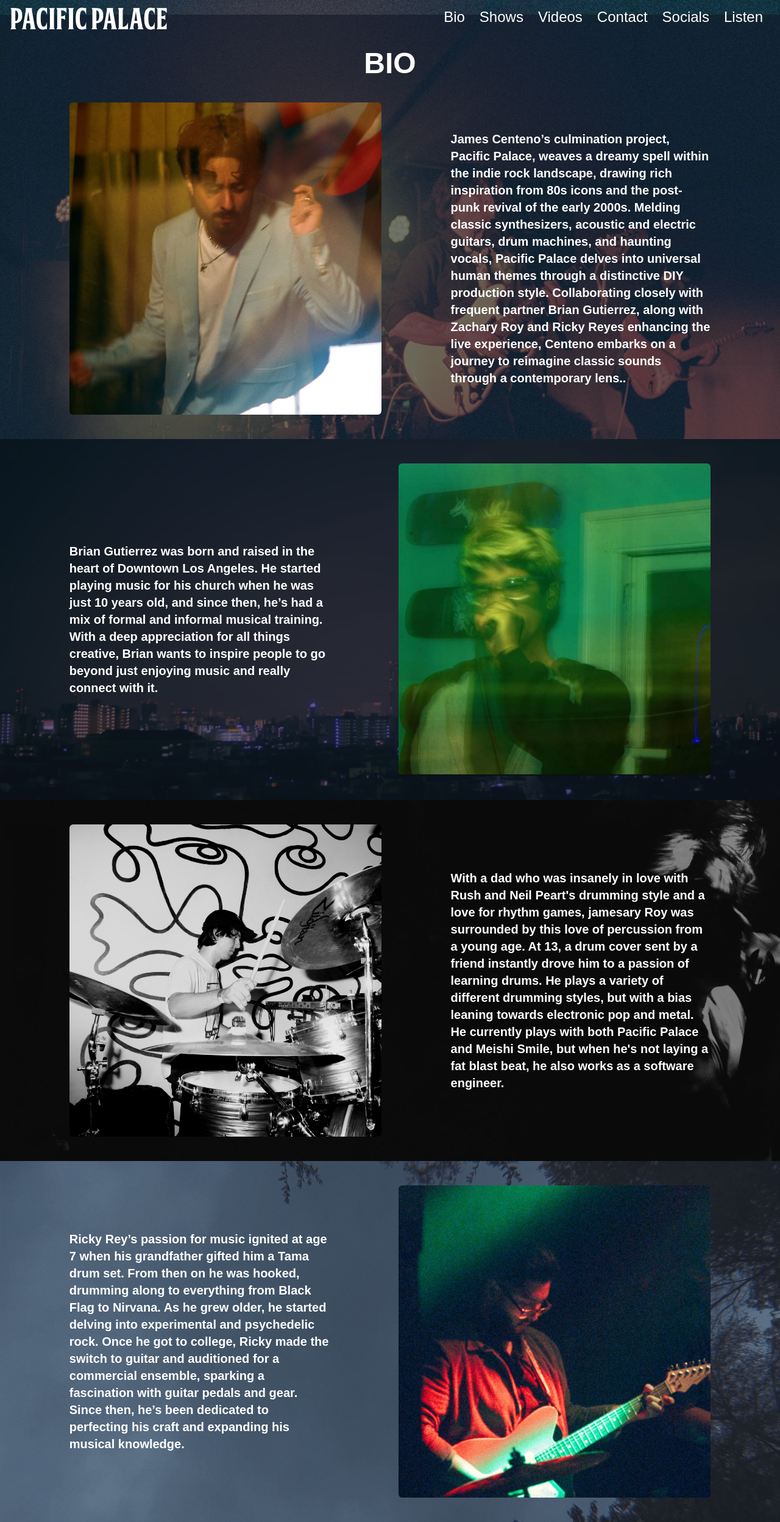
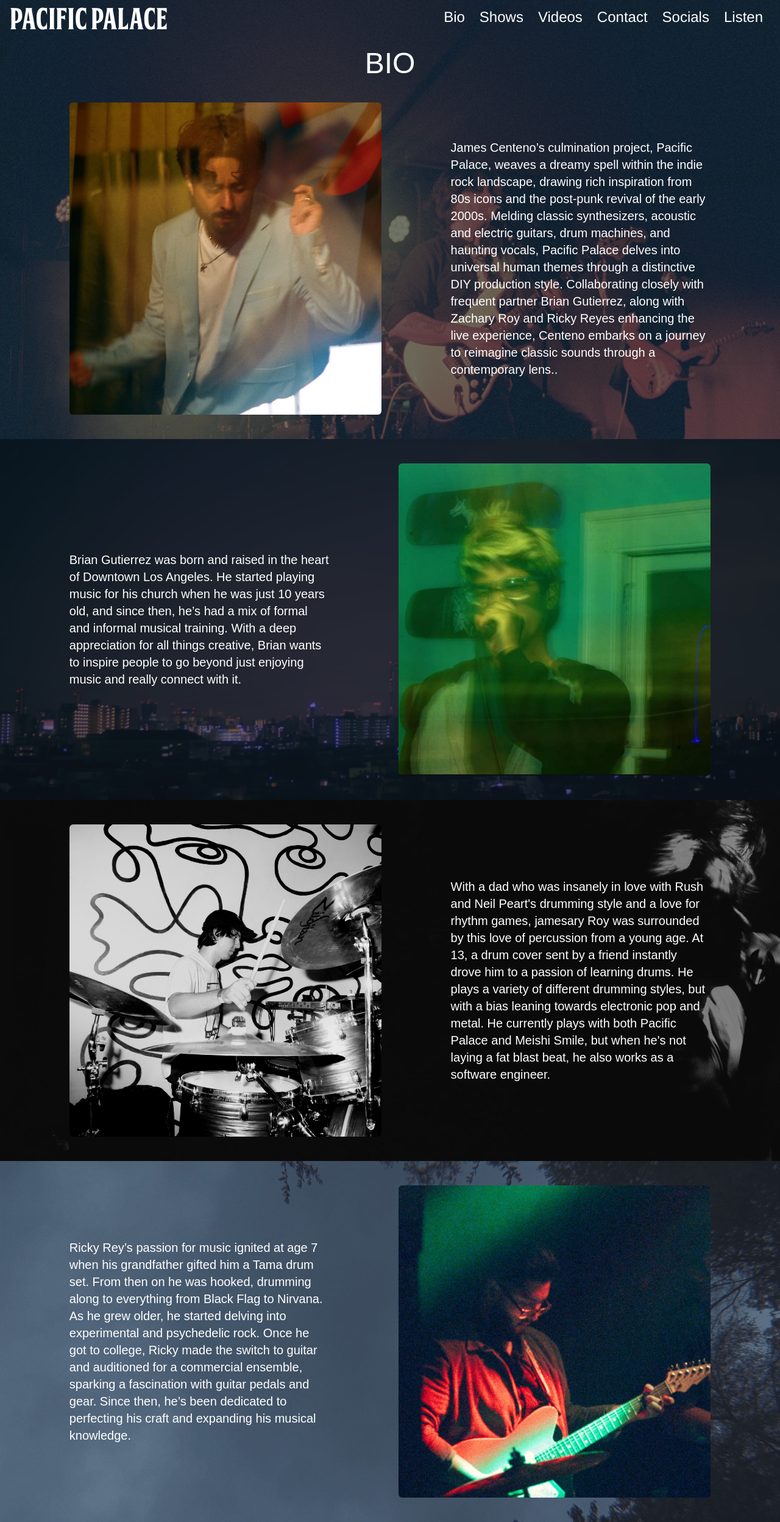
Before and after one commit to falafelrapper/pacificpalace, a React (Vite) app: page /bio in a window 1280 px wide. Shown: the whole page at 61% size. Built offline with nearby package versions, Linux system fonts and the light colour scheme; a web font is replaced by a local one.

Commit message:
changed main font to helvetica, fixed backgrounds for bio, changed text back to non bold

```diff
--- a/src/components/Header.tsx
+++ b/src/components/Header.tsx
@@ -18,7 +18,7 @@ const Header = () => {
   }, [path])
 
   return (
-    <div className="absolute font-arial z-50 flex justify-between px-4 mt-3 w-full animate-fadeInHeader">
+    <div className="absolute font-helvetica z-50 flex justify-between px-4 mt-3 w-full animate-fadeInHeader">
       <Link
         to="/"
         className={`text-5xl select-none font-skorzhen ${
--- a/src/pages/Bio.tsx
+++ b/src/pages/Bio.tsx
@@ -29,11 +29,6 @@ const Bio = () => {
     )
       return
 
-    // const jamesRect = jamesElement.getBoundingClientRect()
-    // const brianRect = brianElement.getBoundingClientRect()
-    // const zachRect = zachElement.getBoundingClientRect()
-    // const rickyRect = rickyElement.getBoundingClientRect()
-
     const scrollPosition = window.scrollY
 
     // const isJamesVisible =
@@ -45,41 +40,17 @@ const Bio = () => {
     // const isRickyVisible =
     //   rickyRect.top < window.innerHeight && rickyRect.bottom >= 0
 
-    // if (isJamesVisible) {
-    const jamesZoomFactor = 0 - scrollPosition / 100 // Adjust this factor as needed
+    const jamesZoomFactor = 0 - scrollPosition / 110
     jamesImageElement.style.transform = `translateY(${jamesZoomFactor}rem)`
-    // } else {
-    // jamesImageElement.style.transform = "translateY(0)"
-    // }
 
-    // if (isBrianVisible) {
-    const brianZoomFactor = 1 + scrollPosition / 10000 // Adjust this factor as needed
+    const brianZoomFactor = 1 + scrollPosition / 10000
     brianImageElement.style.transform = `scale(${brianZoomFactor})`
-    // } else {
-    // brianImageElement.style.transform = "scale(1)"
-    // }
 
-    // if (isbrianVisible) {
-    //   const scrollPosition = window.scrollY
-    //   const zoomFactor = 1 - scrollPosition / 10 // Adjust this factor as needed
-    //   brianImageElement.style.transform = `translateY(${zoomFactor}rem)`
-    // } else {
-    //   brianImageElement.style.transform = "translateY(0rem)"
-    // }
+    const zachZoomFactor = 0 + scrollPosition / 400
+    zachImageElement.style.transform = `translateY(${zachZoomFactor}rem) scale(1.5)`
 
-    // if (isZachVisible) {
-    const zachZoomFactor = 0 + scrollPosition / 400 // Adjust this factor as needed
-    zachImageElement.style.transform = `translateY(${zachZoomFactor}rem) scale(1.5)`
-    // } else {
-    // zachImageElement.style.transform = "translateY(0) scale(1.5)"
-    // }
-
-    // if (isRickyVisible) {
-    const RickyZoomFactor = 1 + scrollPosition / 10000 // Adjust this factor as needed
+    const RickyZoomFactor = 1 + scrollPosition / 10000
     rickyImageElement.style.transform = `scale(${RickyZoomFactor})`
-    // } else {
-    // rickyImageElement.style.transform = "translateY(1)"
-    // }
   }
 
   useEffect(() => {
@@ -92,7 +63,7 @@ const Bio = () => {
   return (
     <>
       <main className="flex flex-col items-center pt-20 text-white animate-fadeIn font-nueHassText">
-        <h1 className="text-5xl font-bold">BIO</h1>
+        <h1 className="text-5xl ">BIO</h1>
         <section
           id="james"
           className="flex flex-col h-fit lg:flex-row items-center justify-evenly py-10 overflow-hidden"
@@ -102,7 +73,7 @@ const Bio = () => {
             src="/img/CIAL.jpg"
             alt="James Centeno"
           />
-          <p className="my-8 w-5/6 lg:w-1/3 text-xl font-bold">
+          <p className="my-8 w-5/6 lg:w-1/3 text-xl ">
             James Centeno’s culmination project, Pacific Palace, weaves a dreamy
             spell within the indie rock landscape, drawing rich inspiration from
             80s icons and the post-punk revival of the early 2000s. Melding
@@ -119,14 +90,14 @@ const Bio = () => {
             src="/img/festival3.jpg"
             alt="Band playing in a dark room"
           />
-          <div className="h-full w-full -z-10 bg-gray-900/60 absolute" />
+          <div className="h-full w-full -z-10 bg-gray-900/60 absolute top-0" />
         </section>
 
         <section
           id="brian"
           className="flex relative flex-col-reverse lg:flex-row items-center justify-evenly py-10 overflow-hidden"
         >
-          <p className="my-8 w-5/6 lg:w-1/3 text-xl font-bold">
+          <p className="my-8 w-5/6 lg:w-1/3 text-xl ">
             Brian Gutierrez was born and raised in the heart of Downtown Los
             Angeles. He started playing music for his church when he was just 10
             years old, and since then, he’s had a mix of formal and informal
@@ -156,7 +127,7 @@ const Bio = () => {
             src="/img/zach_bio.jpg"
             alt="Zachary Roy"
           />
-          <p className="my-8 w-5/6 lg:w-1/3 text-xl font-bold text-wrap">
+          <p className="my-8 w-5/6 lg:w-1/3 text-xl  text-wrap">
             With a dad who was insanely in love with Rush and Neil Peart's
             drumming style and a love for rhythm games, jamesary Roy was
             surrounded by this love of percussion from a young age. At 13, a
@@ -178,7 +149,7 @@ const Bio = () => {
           id="ricky"
           className="flex relative flex-col-reverse lg:flex-row items-center justify-evenly py-10 overflow-hidden"
         >
-          <p className="my-8 w-5/6 lg:w-1/3 text-xl font-bold">
+          <p className="my-8 w-5/6 lg:w-1/3 text-xl ">
             Ricky Rey’s passion for music ignited at age 7 when his grandfather
             gifted him a Tama drum set. From then on he was hooked, drumming
             along to everything from Black Flag to Nirvana. As he grew older, he
--- a/src/pages/Home.tsx
+++ b/src/pages/Home.tsx
@@ -123,7 +123,7 @@ const Home: React.FC = () => {
   }, [])
 
   return (
-    <main className="animate-fadeIn">
+    <main className="animate-fadeIn font-helvetica">
       <section id="cover" className="cover relative z-40">
         <img
           className="header-img absolute pointer-events-none"
@@ -133,7 +133,7 @@ const Home: React.FC = () => {
       </section>
       <section
         id="tour"
-        className="cover scroll-section z-20 flex flex-col items-center text-white font-arial"
+        className="cover scroll-section z-20 flex flex-col items-center text-white "
       >
         <h2 className="z-30 my-10 text-5xl font-bold">SHOWS</h2>
 
@@ -164,9 +164,7 @@ const Home: React.FC = () => {
         id="videos"
         className="cover scroll-section relative z-20 flex flex-col items-center"
       >
-        <h2 className="z-50 my-10 text-5xl font-arial font-bold text-white">
-          VIDEOS
-        </h2>
+        <h2 className="z-50 my-10 text-5xl  font-bold text-white">VIDEOS</h2>
         <div className="z-50 h-full flex items-center">
           <iframe
             className="h-[300px] w-[400px] md:h-[500px] md:w-[800px] lg:h-[720px] lg:w-[1280px]"
@@ -184,9 +182,9 @@ const Home: React.FC = () => {
       </section>
       <section
         id="contact"
-        className="cover scroll-section z-20 flex flex-col items-center text-white font-arial"
+        className="cover scroll-section z-20 flex flex-col items-center text-white "
       >
-        <h2 className="z-50 my-10 text-5xl font-arial font-bold">CONTACT</h2>
+        <h2 className="z-50 my-10 text-5xl  font-bold">CONTACT</h2>
         <h3 className="z-50 text-4xl font-bold">Booking / Media / Press</h3>
         <div className="z-30 h-2/3 flex flex-col justify-evenly items-center">
           <a
--- a/tailwind.config.js
+++ b/tailwind.config.js
@@ -9,6 +9,7 @@ export default {
     extend: {
       fontFamily: {
         arial: ["Arial", "verdana", "sans-serif"],
+        helvetica: ["Helvetica", "sans-serif"],
         futuraPt: ["futura-pt"],
         proximaNova: ["proxima-nova"],
         skorzhen: ["Skorzhen"],
```
